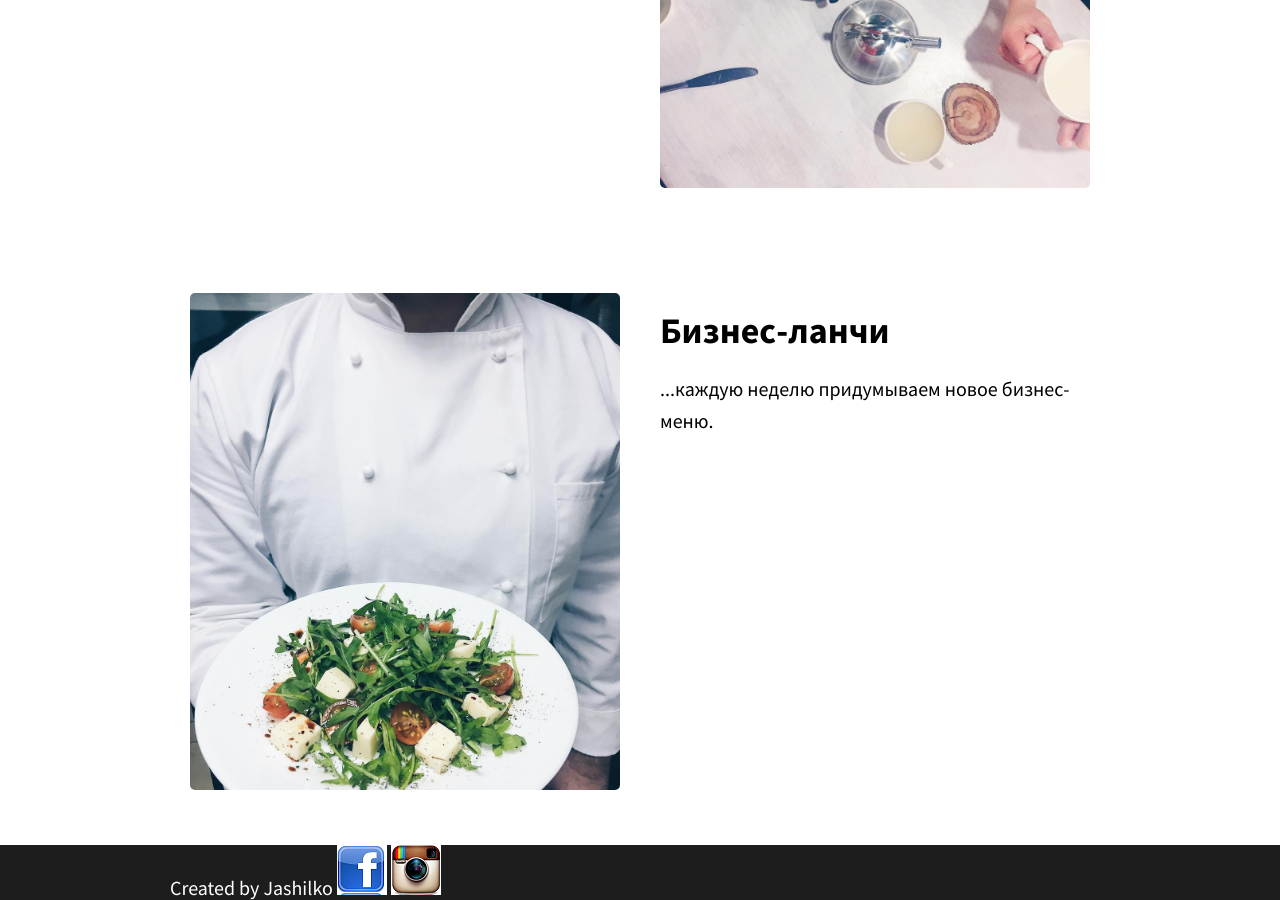
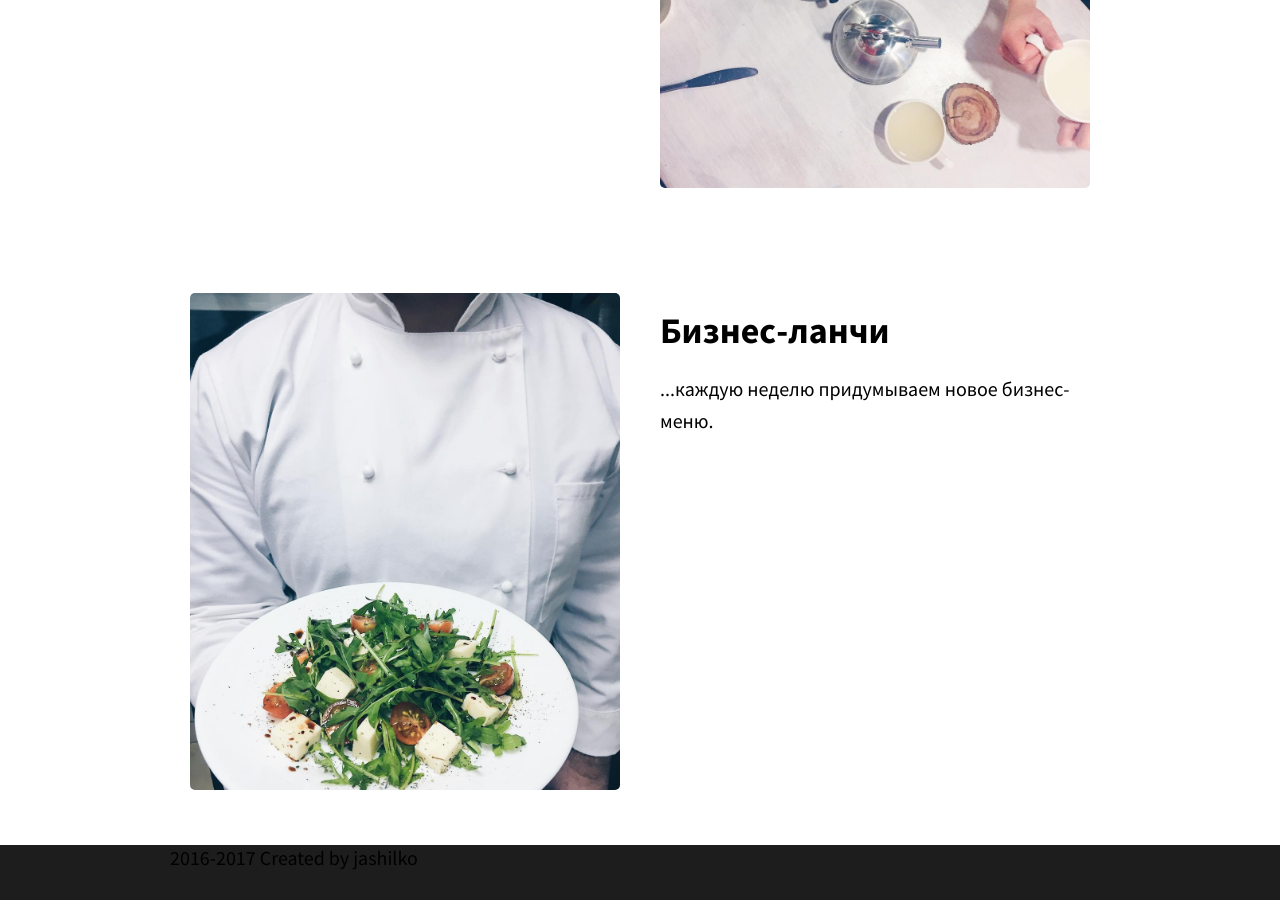
Before and after one commit to nordiclub/nordiclub.github.io, a Jekyll site: the page built from index.html, in a window 1280 px wide and 900 px high, scrolled down 1640 px. Built offline with Jekyll 4.4.1, drawn with Linux system fonts in a browser that asks for light colours; after the commit the page ends 2510 px from its top, so only the background shows below that.

Commit message:
Update default.html

```diff
--- a/_layouts/default.html
+++ b/_layouts/default.html
@@ -27,7 +27,7 @@
     </div>
     <footer>
       <div class="container">
-        <a href="http://jashilko.ru">Created by Jashilko</a>  {% include svg-icons.html %}
+        2016-2017 Created by jashilko
         {% include yandex.html %}
       </div>
     </footer>
```
